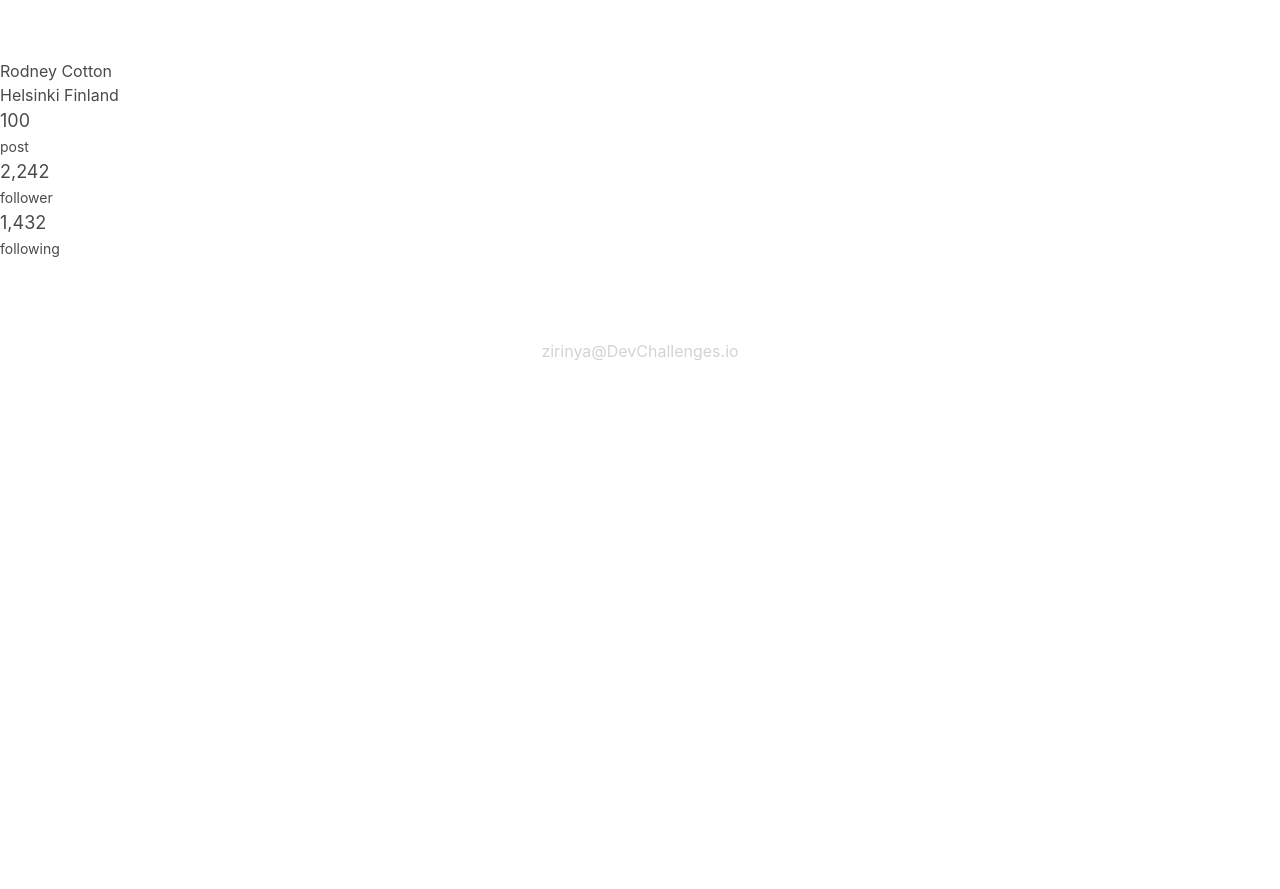
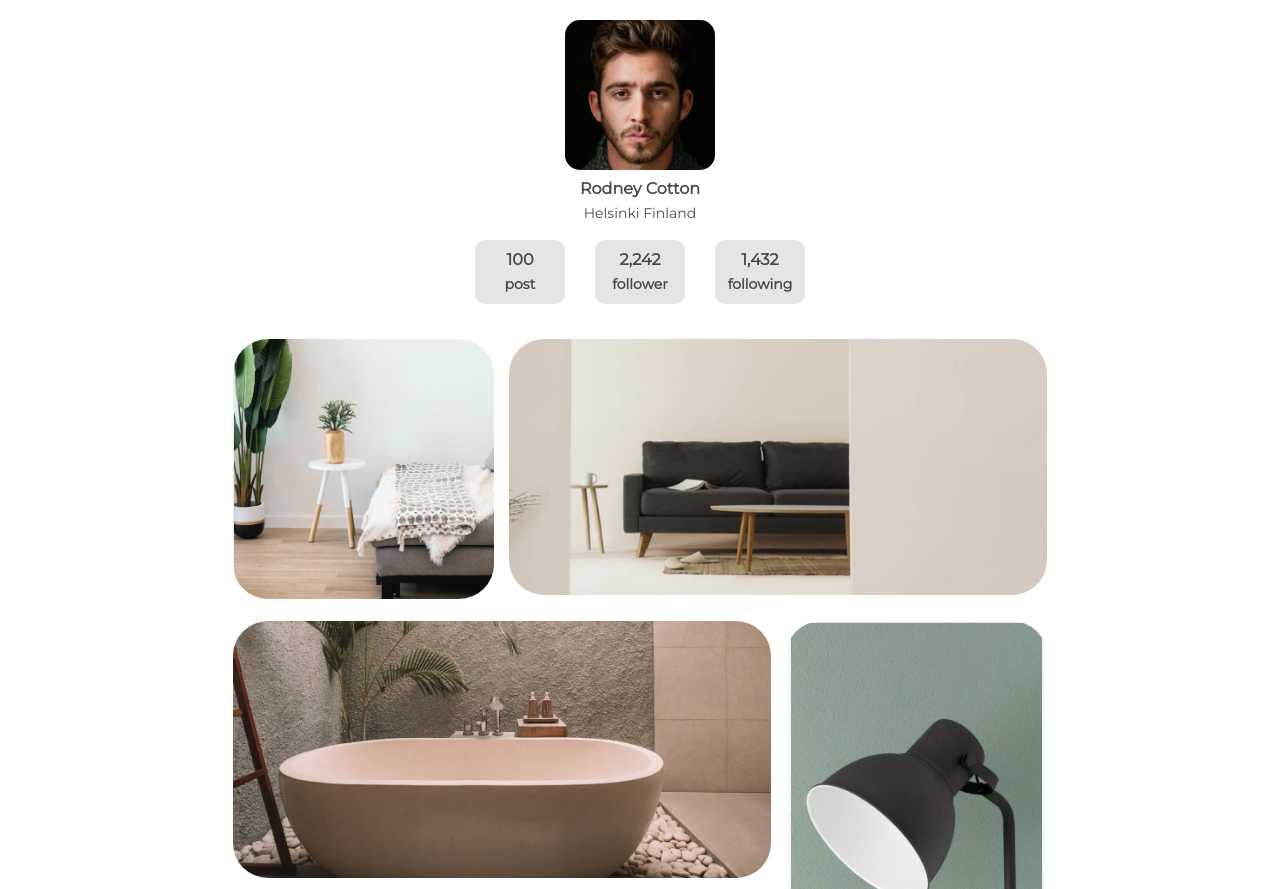
Before and after one commit to zirinya/devchallenges, a website: page MyGallery/index.html in a window 1280 px wide. Shown: the top 889 px of the page. Before the commit the page ends 800 px from the top, so only its background shows below. Drawn offline with nearby package versions, Linux system fonts and the light colour scheme; files that its build step writes are made by us from their sources.

Commit message:
:tada: donee

```diff
--- a/MyGallery/index.html
+++ b/MyGallery/index.html
@@ -4,20 +4,117 @@
 <head>
     <meta charset="UTF-8">
     <meta name="viewport" content="width=device-width, initial-scale=1.0">
-    <link rel="stylesheet" href="style.css">
     <link rel="stylesheet" href="https://cdn.jsdelivr.net/npm/bulma@0.9.0/css/bulma.min.css">
+    <link href="https://fonts.googleapis.com/css2?family=Montserrat&display=swap" rel="stylesheet">
     <title>My Gallery</title>
 </head>
 
 <style>
+    * {
+        font-family: 'Montserrat', sans-serif;
+        padding: 0;
+        margin: 0px;
+    }
 
+    .img-container {
+        display: grid;
+        grid-template-columns: repeat(3, 1fr);
+        grid-column-end: span 1;
+        grid-gap: 15px;
+        width: 70%;
+        margin: 0 auto;
+        padding: 20px;
+    }
+
+    .img-t {
+        grid-row-end: span 2;
+    }
+
+    .img-w {
+        grid-column-end: span 2;
+    }
+
+    .img-container img {
+        max-width: 100%;
+        min-width: 100%;
+        border-radius: 35px;
+        object-fit: contain;
+    }
+
+    .wrapper {
+        background-color: #f3f5f6;
+        margin: 0% 4%;
+        padding: 5px;
+    }
+
+    .profile {
+
+        width: 150px;
+        margin: 0 auto;
+        text-align: center;
+    }
+
+    .follower-wrapper {
+
+        display: flex;
+        justify-content: center;
+    }
+
+    .follower {
+        font-weight: 900;
+        width: 90px;
+        padding: 8px;
+        text-align: center;
+        background-color: #E5E5E5;
+        border-radius: 10px;
+        margin: 15px;
+    }
+
+    footer {
+        text-align: center;
+    }
+
+    body {
+        margin: 20px 30px;
+    }
+
+    .profile-img img {
+        width: 100%;
+        height: 100%;
+        border-radius: 15px;
+    }
+
+    @media(max-width:800px) {
+        .img-container {
+            width: 90%;
+            padding: 0px;
+        }
+
+        body {
+            margin: 4px;
+        }
+        .img-container img {
+            border-radius: 15px;
+        }
+    }
+
+    @media(max-width:500px) {
+        .img-container {
+            width: 100%;
+        }
+
+
+    }
 </style>
 
 <body>
     <header>
-        <img src="" alt="">
-        <h3>Rodney Cotton</h3>
-        <span>Helsinki Finland</span>
+        <div class="profile">
+            <div class="profile-img"> <img src="./img/profilePhoto.png" alt=""></div>
+            <h1> <b>Rodney Cotton</b></h1>
+            <small>Helsinki Finland</small>
+        </div>
+
         <div class="follower-wrapper">
             <div class="follower">
                 <p>100</p>
@@ -35,6 +132,17 @@
         </div>
     </header>
 
+    <div class="img-container" id="img-container-id">
+        <div>
+            <img src="./img/photo1.png"></div>
+        <div class="img-w"> <img src="./img/photo2.png"></div>
+        <div class="img-w"> <img src="./img/photo3.png"></div>
+        <div class="img-t"> <img src="./img/photo4.png"></div>
+        <div class=""> <img src="./img/photo5.png"></div>
+
+        <div> <img src="./img/photo6.png"></div>
+
+    </div>
     <main>
 
     </main>
```
